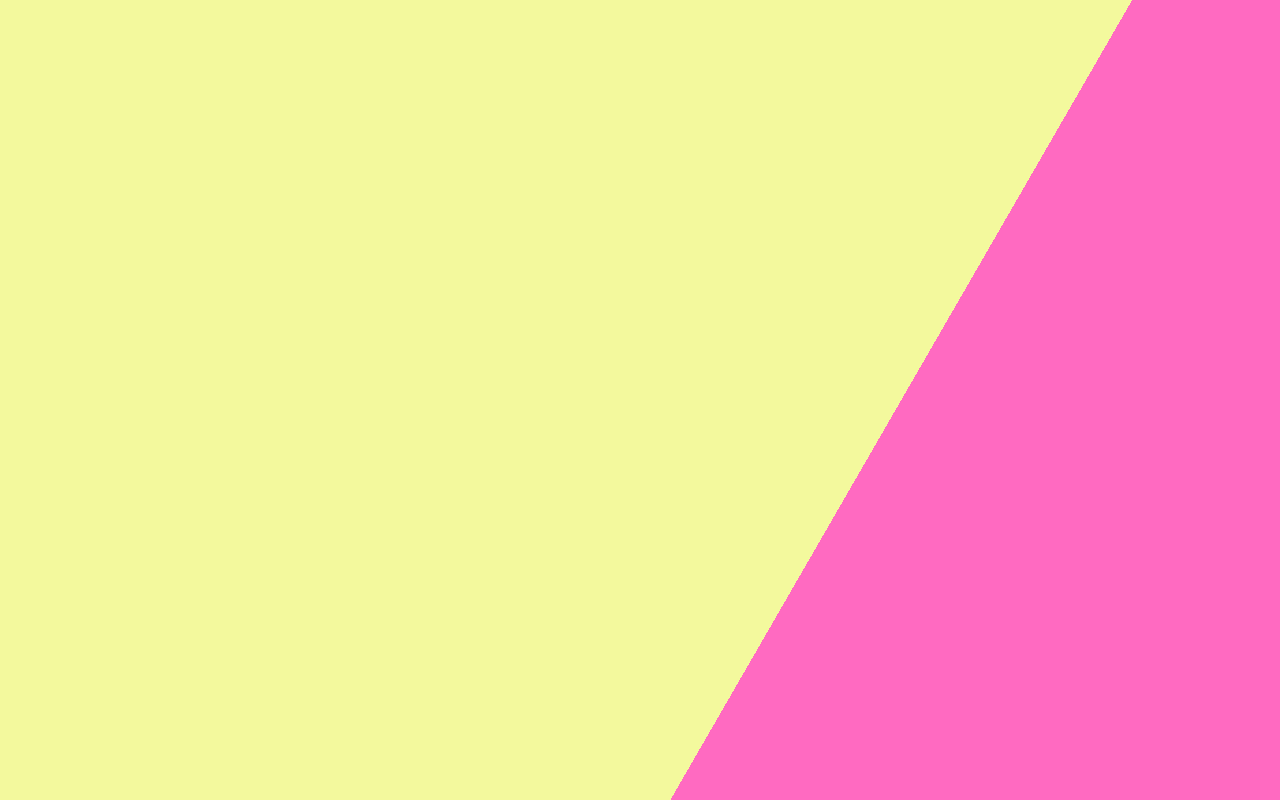
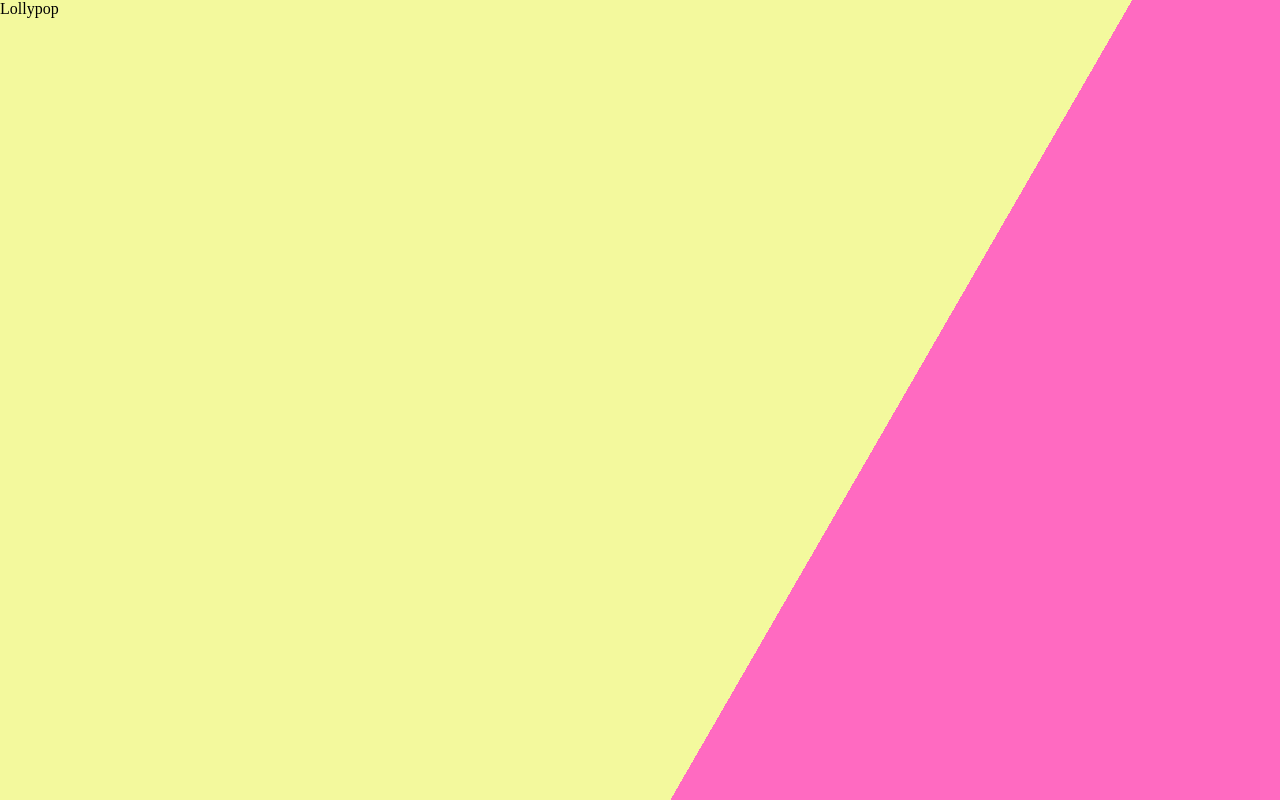
Before and after one commit to mdecorte/marius.observer, a React (Create React App) app: page /lollypop in a window 1280 px wide. Built offline with nearby package versions, Linux system fonts and the light colour scheme.

Commit message:
add content

```diff
--- a/src/components/Lollypop/Lollypop.js
+++ b/src/components/Lollypop/Lollypop.js
@@ -3,6 +3,6 @@ import './Lollypop.css'
 
 export default class Lollypop extends Component {
   render() {
-    return <div className="Lollypop" />
+    return <div className="Lollypop">Lollypop</div>
   }
 }
```
